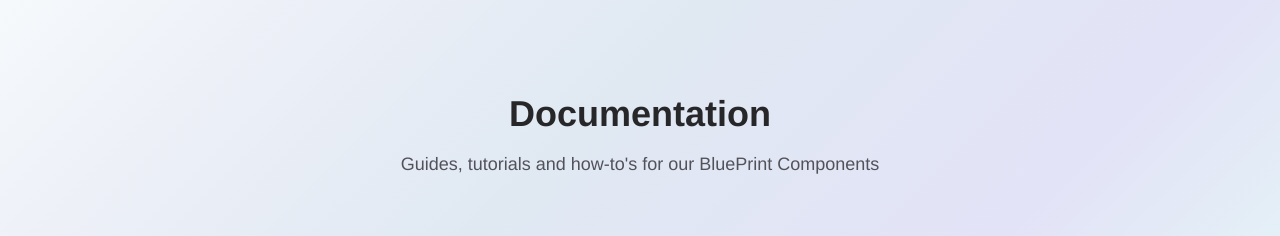
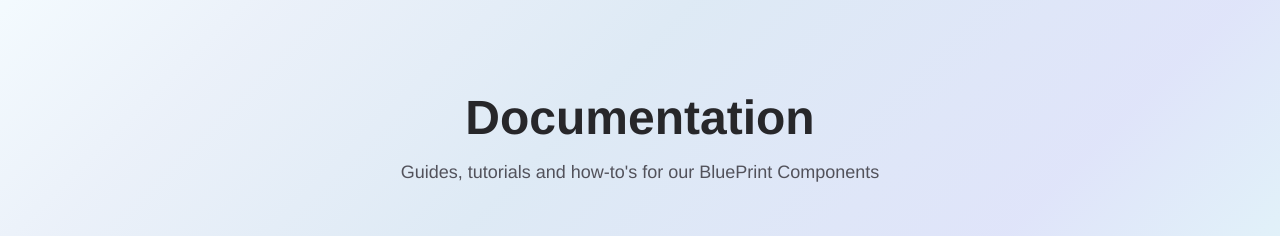
Before and after one commit to JonVanDam/jon-van-dam-2024, an Astro site: page / in a window 1280 px wide. Shown: the part 50-286 px from the top of the page. Built offline with nearby package versions, Linux system fonts and the light colour scheme; Astro itself is replaced by a stand-in of ours.

Commit message:
scrollbar dark mode + homepage text and layout

```diff
--- a/src/layouts/MarkdownPostLayout.astro
+++ b/src/layouts/MarkdownPostLayout.astro
@@ -43,7 +43,7 @@
   </header>
   <div class="mt-16 flex-1 max-w-[90rem] mx-auto px-8">
     <div
-      class="fixed inset-0 top-12 left-[max(0px,calc(50%-45rem))] right-auto py-10 pl-8 pr-6 overflow-y-auto"
+      class="fixed inset-0 top-16 left-[max(0px,calc(50%-45rem))] right-auto py-10 pl-8 pr-6 overflow-y-auto"
       style={{ width: sideBarWidth + 'px' }}
     >
       <ul>
--- a/src/pages/index.astro
+++ b/src/pages/index.astro
@@ -16,8 +16,8 @@
   <main class="w-full h-full flex-grow">
     <div class="py-20 flex flex-col gap-16 px-8">
       <div class="text-center">
-        <h1 class="text-4xl mb-4 font-bold text-primary">Documentation</h1>
-        <h2 class="text-lg text-tertiary">Guides, tutorials and how-to's for our BluePrint Components</h2>
+        <h1 class="text-3xl sm:text-5xl mb-4 font-bold text-primary">Documentation</h1>
+        <h2 class="text-base sm:text-lg text-tertiary">Guides, tutorials and how-to's for our BluePrint Components</h2>
       </div>
       <div class="flex flex-wrap justify-center items-center gap-16">
         {
--- a/src/styles/global.css
+++ b/src/styles/global.css
@@ -16,8 +16,7 @@
 }
 
 html.dark body.gradient-bg {
-  background: rgb(2, 10, 22);
-  background: rgb(0, 3, 4);
+  background: rgb(0, 13, 17);
   background: linear-gradient(
     135deg,
     rgba(0, 3, 4, 0.563484768907563) 0%,
@@ -147,3 +146,34 @@
 html.dark .prose div.note {
   @apply bg-yellow-900 border border-yellow-600 text-yellow-100;
 }
+
+/* Scrollbar styling */
+
+::-webkit-scrollbar {
+  width: 15px;
+}
+
+/* Track */
+::-webkit-scrollbar-track {
+  @apply bg-primary;
+  border-right: 1px solid rgba(100, 100, 100, 0.2);
+  border-left: 1px solid rgba(100, 100, 100, 0.2);
+}
+
+html.dark ::-webkit-scrollbar-track {
+  border-right: 1px solid rgba(200, 200, 200, 0.3);
+  border-left: 1px solid rgba(200, 200, 200, 0.3);
+}
+
+/* Handle */
+::-webkit-scrollbar-thumb {
+  @apply bg-[#c1c1c1] dark:bg-[#6b6b6b];
+  border-radius: 10px;
+  border: 3px solid transparent;
+  background-clip: content-box;
+}
+
+/* Handle on hover */
+::-webkit-scrollbar-thumb:hover {
+  @apply bg-[#7d7d7d] dark:bg-[#939393];
+}
--- a/tailwind.config.mjs
+++ b/tailwind.config.mjs
@@ -23,7 +23,7 @@
         },
         //backgrounds
         '.bg-primary': {
-          '@apply bg-zinc-50 dark:bg-zinc-900': {},
+          '@apply bg-[#f5fcff] dark:bg-[#021217]': {},
         },
         '.bg-secondary': {
           '@apply bg-zinc-200 dark:bg-zinc-700': {},
```
